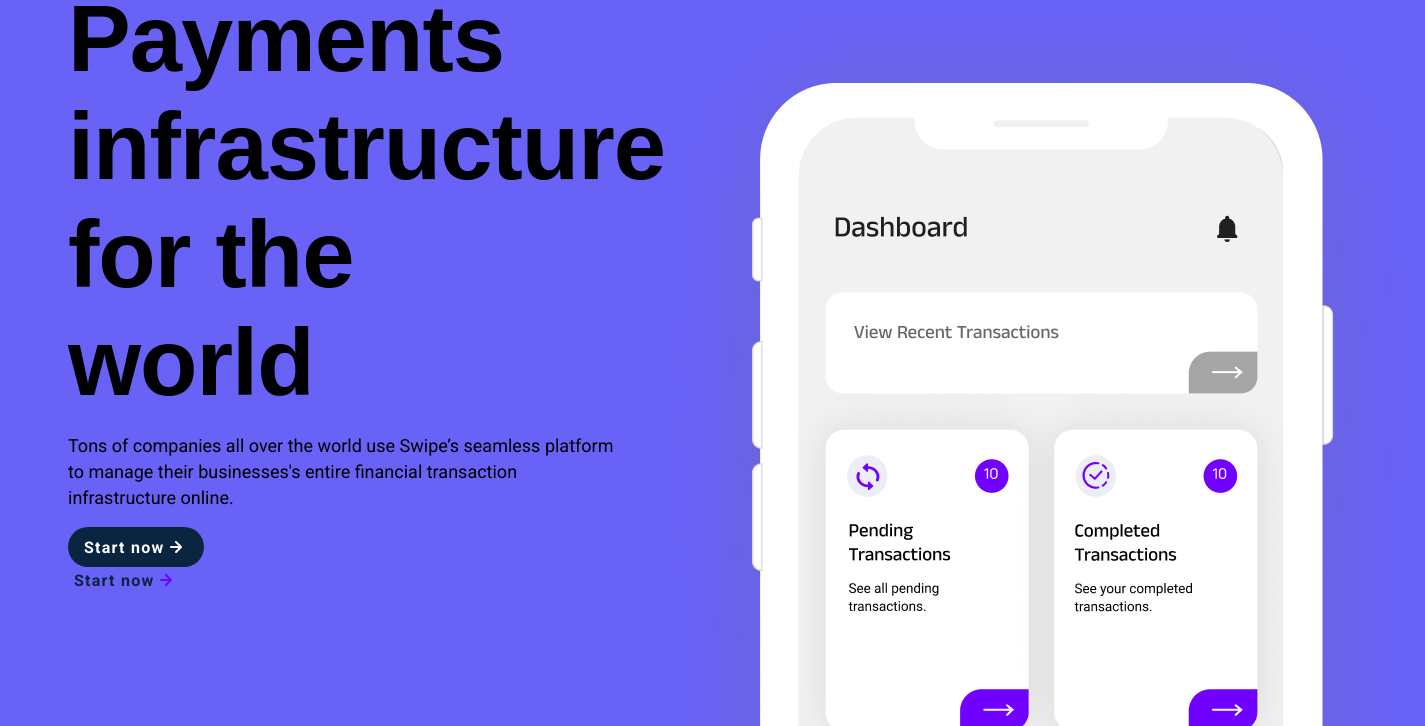
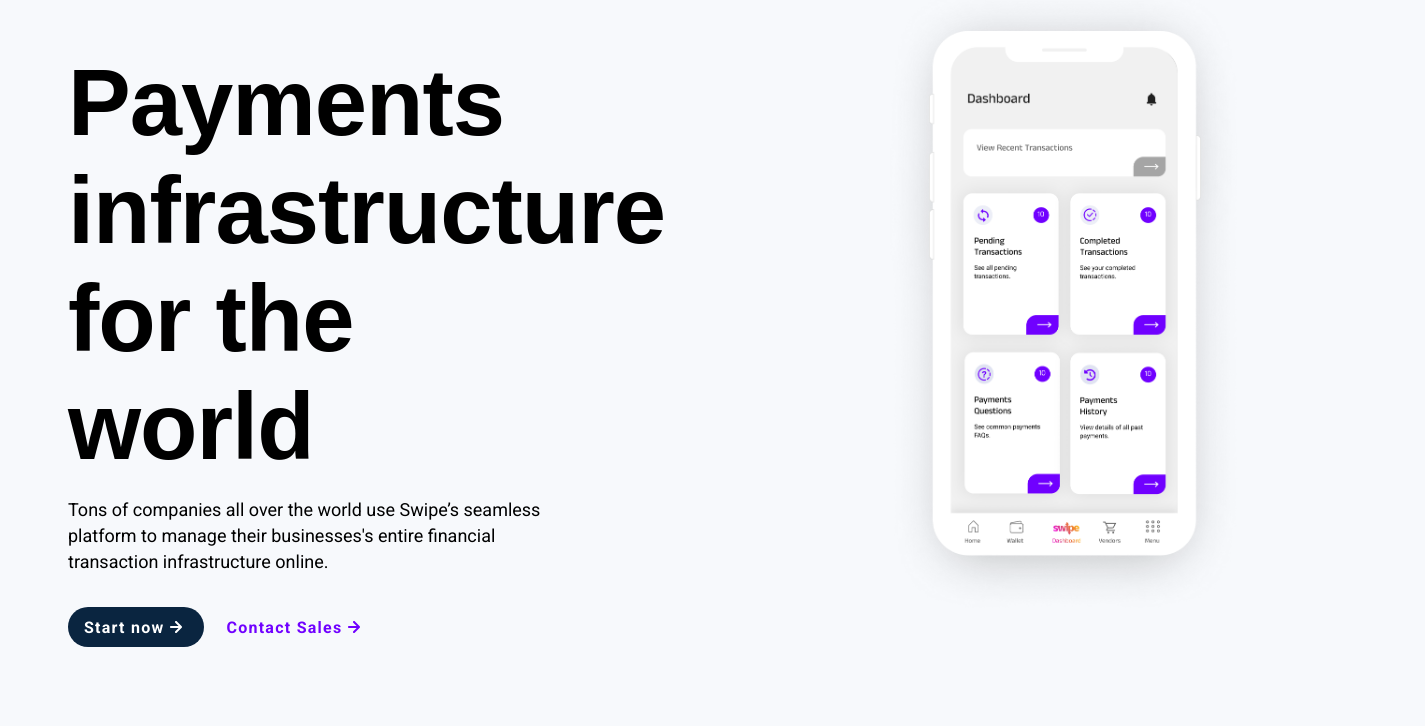
Before and after one commit to Binkybinx/Swipe, a plain HTML site: page index.html in a window 1280 px wide. Shown: the part 74-800 px from the top of the page, 1425 px wide, since content can reach past the window. Drawn offline with Linux system fonts and the light colour scheme; a web font is replaced by a local one.

Commit message:
style hero content

```diff
--- a/index.html
+++ b/index.html
@@ -25,6 +25,7 @@
 
       <button class="primary-button navbar-button">Sign In</button>
     </nav>
+    <main>
       <div class="hero">
         <div class="section-container two-column">
           <div class="col-left">
@@ -40,15 +41,16 @@
                 <img src="assets/arrow-right-light.svg" alt="" />
               </button>
               <button class="secondary-button with-icon">
-              Start now
+                Contact Sales
                 <img src="assets/arrow-right-purple.svg" alt="" />
               </button>
             </div>
           </div>
           <div class="col-right hero-phone-container">
-          <img src="assets/hero-phone.png" alt="" />
+            <img class="hero-phone" src="assets/hero-phone.png" alt="" />
           </div>
         </div>
       </div>
+    </main>
   </body>
 </html>
--- a/style.css
+++ b/style.css
@@ -40,7 +40,7 @@ body {
   margin: 0;
   box-sizing: border-box;
   padding: var(--spacing-sm) 0 0 0;
-  background-color: var(--purple-1);
+  background-color: var(--bg-light);
   display: flex;
   flex-direction: column;
   justify-content: center;
@@ -253,3 +253,29 @@ p {
 }
 
 /* HERO CONTENT */
+main {
+  margin: var(--spacing-xl) 0;
+}
+.button-container {
+  display: flex;
+  margin: var(--spacing-md) 0;
+}
+
+.button-container button:nth-of-type(2) {
+  margin: 0 0 0 var(--spacing-md);
+  color: var(--purple-2);
+}
+
+.hero p {
+  max-width: 480px;
+}
+
+.hero .hero-phone-container {
+  height: 564px;
+  align-items: flex-end;
+}
+
+.hero-phone {
+  height: 628px;
+  transform: translate(32px, -32px);
+}
```
Lines whose indentation alone changed are shown as unchanged.
